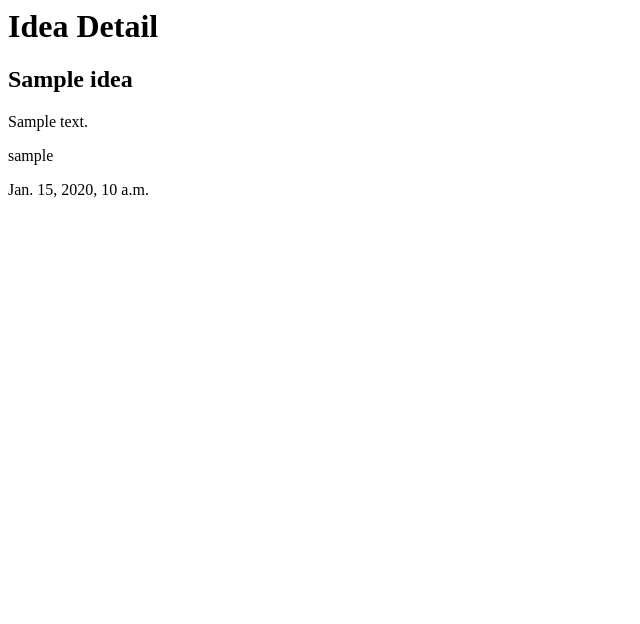
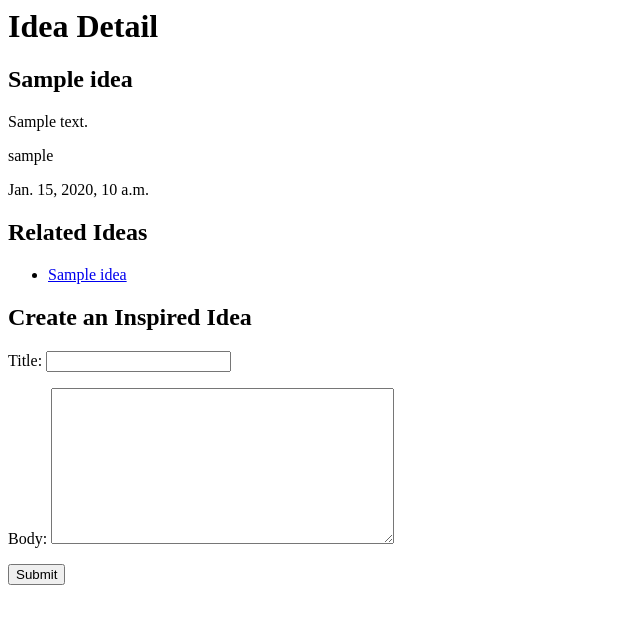
Before and after one commit to sheeshee/idea-management-app, a Django app: page /ideas/1 in a window 1280 px wide. Shown: the top 624 px of the page, without its empty margins (0-640 px from the left). Run offline with Django 4.2, Linux system fonts and the light colour scheme; tables that the repository leaves empty hold one stand-in row (values such as "Sample post").

Commit message:
Create related ideas from detail view

```diff
--- a/ideas/models.py
+++ b/ideas/models.py
@@ -11,6 +11,7 @@ class Idea(models.Model):
     body = models.TextField(max_length=2000)
     owner = models.ForeignKey(User, on_delete=models.SET_NULL, null=True)
     created = models.DateTimeField(auto_now_add=True)
+    related = models.ManyToManyField("self", blank=True)
 
     def __str__(self):
         return self.title
--- a/ideas/views.py
+++ b/ideas/views.py
@@ -1,15 +1,27 @@
 from django.views.generic import CreateView, ListView, DetailView
+from django.http import HttpResponseRedirect
+from django.forms import ModelForm
 from django.urls import reverse_lazy
 from ideas.models import Idea
 
 # Create your views here.
+class IdeaForm(ModelForm):
+    class Meta:
+        model = Idea
+        fields = ["title", "body"]
+
 class CreateIdea(CreateView):
     model = Idea
-    fields = ["title", "body"]
+    form_class = IdeaForm
     success_url = reverse_lazy("index")
 
     def form_valid(self, form):
         form.instance.owner = self.request.user
+        # save the form so that pk's can be defined for the many-to-many field
+        form.save()
+        parent_id_list = self.request.POST.get("related")
+        if parent_id_list is not None:
+            form.instance.related.set([Idea.objects.get(pk=pk) for pk in parent_id_list])
         return super().form_valid(form)
 
 
@@ -19,3 +31,8 @@ class ListIdeas(ListView):
 
 class DetailIdea(DetailView):
     model = Idea
+
+    def get_context_data(self, **kwargs):
+        context = super().get_context_data(**kwargs)
+        context["inspired_idea_form"] = IdeaForm()
+        return context
--- a/templates/ideas/idea_detail.html
+++ b/templates/ideas/idea_detail.html
@@ -7,4 +7,21 @@
 <p>{{ idea.owner }}</p>
 <p>{{ idea.created }}</p>
 
+{% if idea.related.all %}
+<h2>Related Ideas</h2>
+<ul>
+    {% for thing in idea.related.all %}
+        <li><a href="{% url 'detail' thing.id %}">{{ thing.title }}</a></li>
+    {% endfor %}
+</ul>
+{% endif %}
+
+<h2>Create an Inspired Idea</h2>
+<form action="{% url 'new' %}" method="post">
+    {% csrf_token %}
+    {{ inspired_idea_form.as_p }}
+    <input hidden name="related" value="{{ idea.pk }}">
+    <input type="submit">
+</form>
+
 {% endblock %}
```
Also changed, not shown: tests/conftest.py (+9 -0 lines), tests/test_ideas.py (+30 -0 lines), ideas/migrations/0002_idea_related.py (added).
